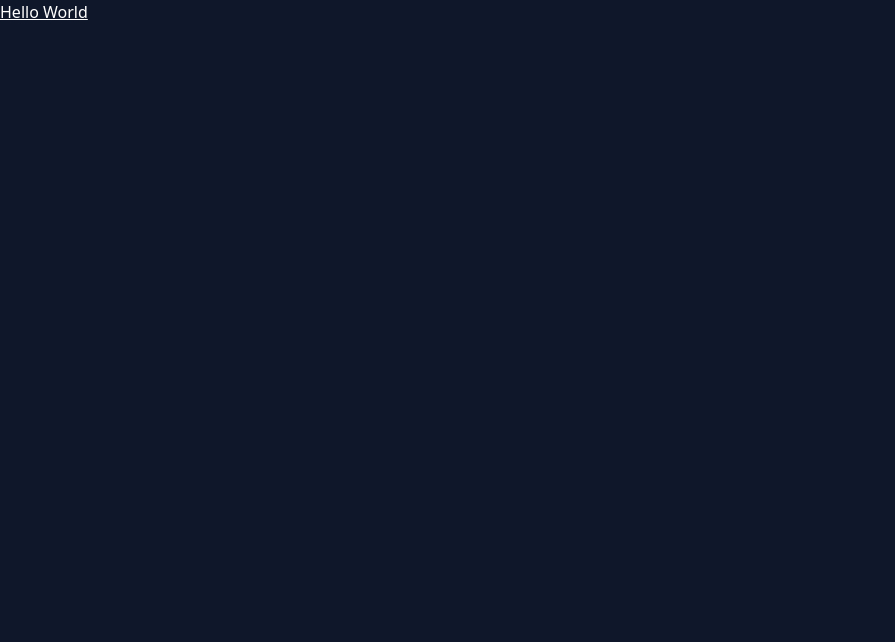
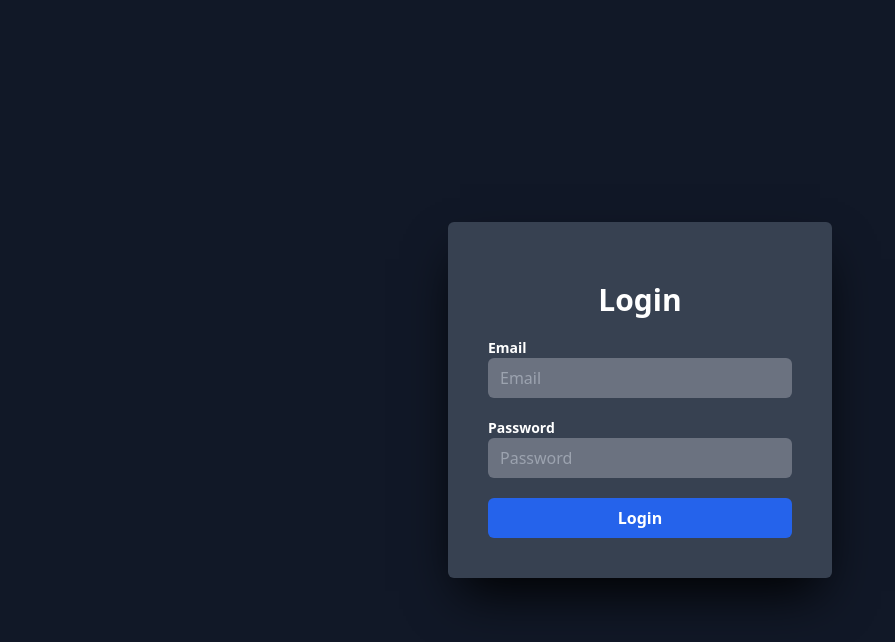
Before and after one commit to OfficialSubham/Udemy-Course, a website: page tailwind/src/index.html in a window 1280 px wide. Shown: the whole page, without its empty margins (0-895 px from the left). Drawn offline with nearby package versions, Linux system fonts and the light colour scheme.

Commit message:
Created a Login Input using TailwindCss

```diff
--- a/tailwind/src/index.html
+++ b/tailwind/src/index.html
@@ -1,13 +1,39 @@
 <!DOCTYPE html>
 <html lang="en">
-<head>
-    <meta charset="UTF-8">
-    <meta name="viewport" content="width=device-width, initial-scale=1.0">
-    <link rel="stylesheet" href="./input.css">
+  <head>
+    <meta charset="UTF-8" />
+    <meta name="viewport" content="width=device-width, initial-scale=1.0" />
+    <link rel="stylesheet" href="./input.css" />
     <script src="https://cdn.tailwindcss.com"></script>
-    <title>Document</title>
-</head>
-<body class="w-full h-full bg-slate-900">
-    <div class="underline text-white">Hello World</div>
-</body>
+    <title>Login Form</title>
+  </head>
+  <body class="min-h-screen bg-gray-900 flex items-center justify-center">
+    <div
+      class="max-w-sm w-full bg-gray-700 flex justify-center rounded-md flex-col items-center p-10 shadow-2xl shadow-black"
+    >
+      <h1 class="text-white font-bold text-3xl my-5">Login</h1>
+
+      <form action="" class="flex items-start justify-start flex-col w-full">
+        <span class="font-semibold text-sm text-white">Email</span>
+
+        <input
+          type="email"
+          class="w-full h-10 rounded-md mb-5 bg-gray-500 px-3 text-white focus:outline-none focus:ring-2 focus:ring-blue-500"
+          placeholder="Email"
+        />
+
+        <span class="text-sm text-white font-semibold">Password</span>
+
+        <input
+          type="password"
+          class="w-full bg-gray-500 h-10 rounded-md mb-5 px-3 text-white focus:outline-none focus:ring-2 focus:ring-blue-500"
+          placeholder="Password"
+        />
+
+        <button class="bg-blue-600 hover:bg-blue-700 w-full duration-300 text-white font-bold h-10 rounded-md hover:shadow-xl">
+          Login
+        </button>
+      </form>
+    </div>
+  </body>
 </html>
--- a/tailwind/src/input.css
+++ b/tailwind/src/input.css
@@ -1,3 +1,9 @@
 @tailwind base;
 @tailwind components;
 @tailwind utilities;
+
+*{
+    margin: 0;
+    padding:  0;
+    box-sizing: border-box;
+}
```
